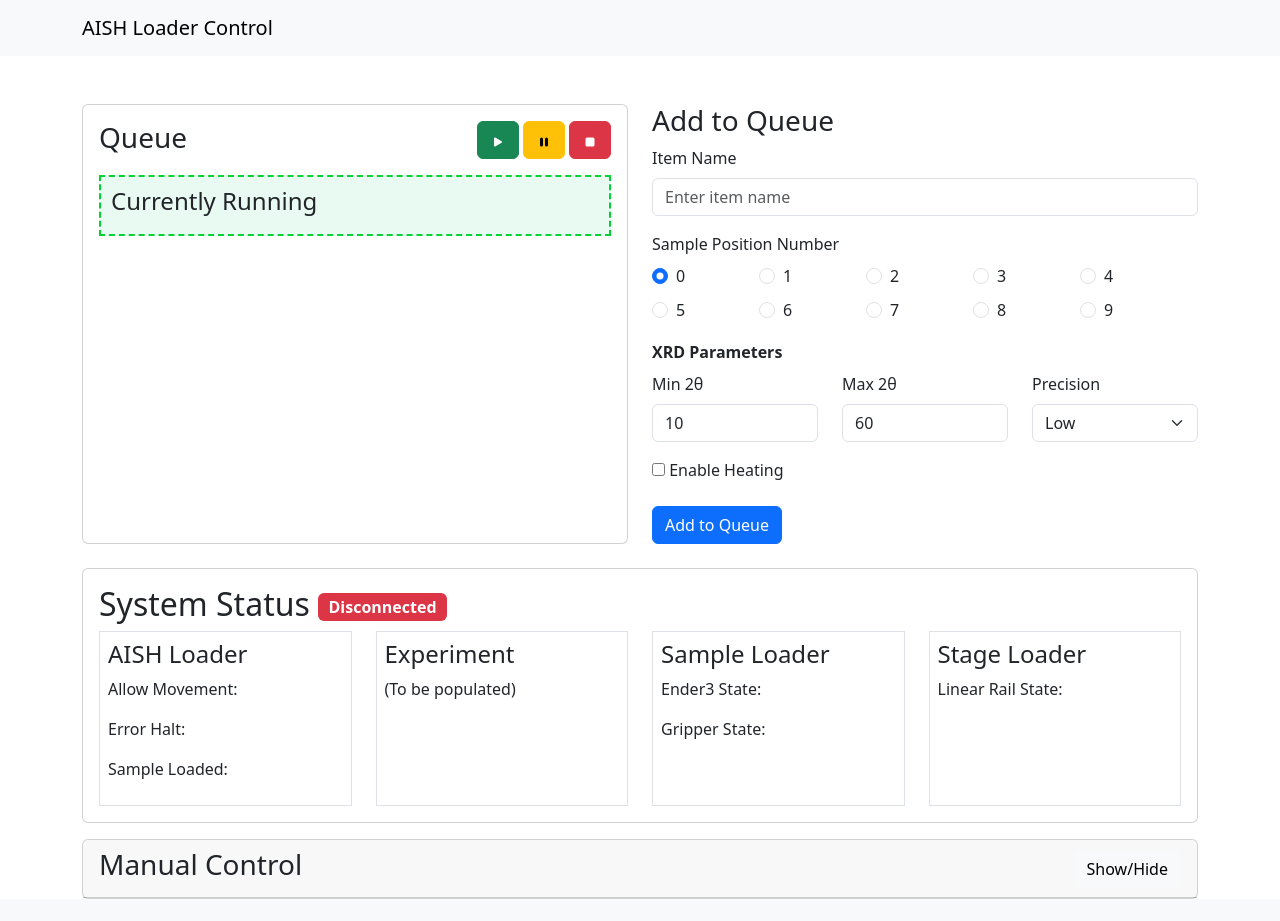
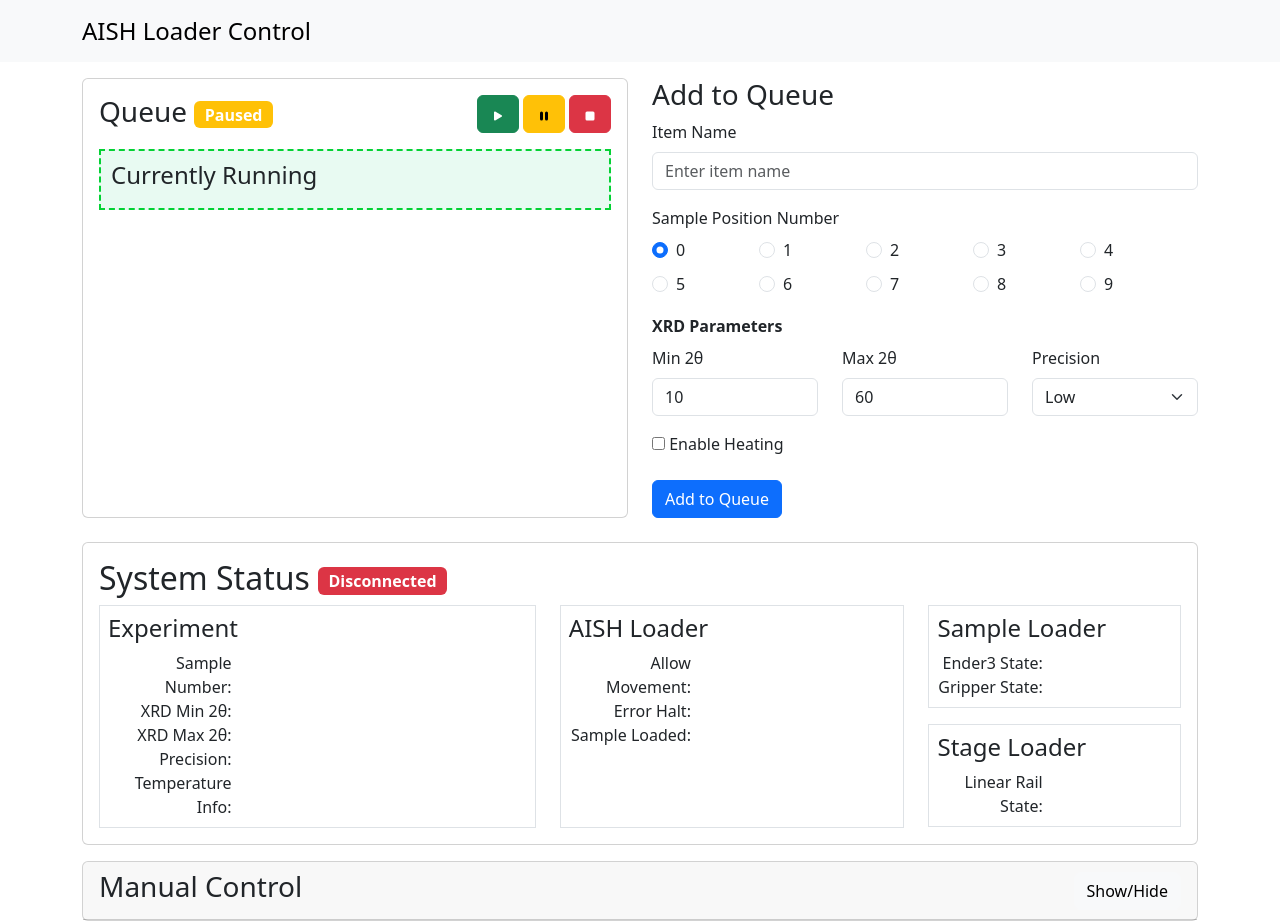
Before and after one commit to yoomambo/AISHLoader, a Flask app: page / in a window 1280 px wide. Before the commit the page ends 899 px from the top, so only its background shows below. Run offline with Flask 3, Linux system fonts and the light colour scheme; some libraries are stand-ins or nearby versions.

Commit message:
Updated state indicators of website, fixed queue buttons behavior

```diff
--- a/app.py
+++ b/app.py
@@ -7,6 +7,9 @@ import os
 import time
 
 print('\n\n\n')
+# Flask application
+app = Flask(__name__, static_url_path='/static')
+WEBSITE_TEST_MODE = True
 
 #Set up logging
 logging.basicConfig(
@@ -14,12 +17,7 @@ logging.basicConfig(
     format="%(asctime)s.%(msecs)03d %(levelname)-8s: %(message)s",
     datefmt='%y-%m-%d %H:%M:%S'
 )
-
-
-# Flask application
-app = Flask(__name__, static_url_path='/static')
-WEBSITE_TEST_MODE = True
-tempvar = 0
+app.logger.setLevel(logging.INFO)
 
 # STATE VARIABLES
 IS_SAMPLE_LOADED = False
@@ -43,6 +41,10 @@ logging.info("AISHLoader initialized")
 aish_experiment = None
 experiment_thread = ThreadPoolExecutor(max_workers=1)
 
+############################################################################################################
+# API ENDPOINTS
+############################################################################################################
+
 # Endpoint to get the state of the automated In-situ heating XRD loader
 # Intended use is for the frontend to poll the state of the system
 @app.route('/api/get_state', methods=['GET'])
@@ -50,12 +52,8 @@ def get_state():
     '''
     Returns the state of the automated In-situ heating XRD loader
     '''
-    # state = {'aish_loader': aish_loader.get_state() if aish_loader is not None else None,
-            #  'aish_experiment': aish_experiment.get_progress() if aish_experiment is not None else None}
     state = {'aish_loader': aish_loader.get_state() if aish_loader is not None else None,
              'aish_experiment': aish_experiment if aish_experiment is not None else None}
-
-    print("AISH EXPERIMENT", aish_experiment)
 
     return jsonify(state)
 
@@ -87,49 +85,44 @@ def command():
     sample_num = request.json['sample_num']
     xrd_params = request.json['xrd_params']
 
-    logging.info(f"Received command to run XRD on sample \n\t{sample_num} \n\t{xrd_params}")
+    logging.info(f"Received command to run XRD on sample {sample_num} \n\t{xrd_params}")
 
+    if WEBSITE_TEST_MODE:
+        aish_experiment = {'sample_num': sample_num, 'xrd_params': xrd_params}
+        print("OUT OF TEST", aish_experiment)
+        def run_xrd(sample_num):
+            global aish_experiment  #Ensure we are using the global aish_experiment
+            print(f"IN TEST {aish_experiment}\n\n")
+            logging.info("Starting experiment")
+            time.sleep(10)
 
-    # aish_experiment = {'sample_num': sample_num, 'xrd_params': xrd_params}
-    # print("OUT OF TEST", aish_experiment)
-    # def run_test():
-    #     global aish_experiment  #Ensure we are using the global aish_experiment
-    #     print(f"IN TEST {aish_experiment}\n\n")
-    #     logging.info("Starting experiment")
-    #     time.sleep(5)
+            print(f"IN TEST3 {aish_experiment}\n\n")
+            aish_experiment = None
+    else:
+        # Create a new XRD experiment, and loading routine
+        sample_name = xrd_params['sample_name']
+        min_angle = xrd_params['min_angle']
+        max_angle = xrd_params['max_angle']
+        prec = xrd_params['prec']
+        temperatures = xrd_params['temperatures']
+        aish_experiment = AISHExperiment(sample_name, min_angle, max_angle, prec, temperatures)
+        def run_xrd(sample_num):
+            global aish_experiment
+            global aish_loader
 
-    #     aish_experiment = "WORLD"
-    #     print(f"IN TEST2 {aish_experiment}\n\n")
-    #     time.sleep(5)
+            # Load the sample and run
+            aish_loader.load_sample(sample_num)
+            aish_experiment.run_sequence()
+            aish_loader.unload_sample()
 
-    #     print(f"IN TEST3 {aish_experiment}\n\n")
-    #     aish_experiment = None
-    # experiment_thread.submit(run_test)
+            # Home all the hardware
+            aish_loader.home_all()
 
-    # # Create a new XRD experiment, and loading routine
-    sample_name = xrd_params['sample_name']
-    min_angle = xrd_params['min_angle']
-    max_angle = xrd_params['max_angle']
-    prec = xrd_params['prec']
-    temperatures = xrd_params['temperatures']
-    aish_experiment = AISHExperiment(sample_name, min_angle, max_angle, prec, temperatures)
-    def run_xrd(sample_num, xrd_params):
-        global aish_experiment
-        global aish_loader
-
-        # Load the sample and run
-        aish_loader.load_sample(sample_num)
-        aish_experiment.run_sequence(xrd_params)
-        aish_loader.unload_sample()
-
-        # Home all the hardware
-        aish_loader.home_all()
-
-        #Reset the experiment
-        aish_experiment = None
+            #Reset the experiment
+            aish_experiment = None
 
     # Submit the full routine to the executor
-    experiment_thread.submit(run_xrd, sample_num, xrd_params)
+    experiment_thread.submit(run_xrd, sample_num)
 
     return jsonify({"success": True})
 
--- a/static/js/app.js
+++ b/static/js/app.js
@@ -46,10 +46,8 @@ setInterval(() => {
     }
 
     // Update the system state on the page
+    renderCurrentlyRunning(systemState);
     renderQueue();
-    renderCurrentlyRunning(systemState);
-
-
     renderCurrentSystemState(systemState);
 
 
@@ -114,8 +112,8 @@ function renderCurrentSystemState(data) {
         document.getElementById('aish-loader-status').innerHTML = 'Disconnected';
         document.getElementById('aish-loader-status').classList.remove('bg-success');
         document.getElementById('aish-loader-status').classList.add('bg-danger');
-        return;
     }
+    else {
         // Reset the badge status to indicate system is operational
         document.getElementById('aish-loader-status').innerHTML = 'Operational';
         document.getElementById('aish-loader-status').classList.remove('bg-danger');
@@ -134,6 +132,37 @@ function renderCurrentSystemState(data) {
         document.getElementById('linear-rail-state').textContent = data.aish_loader.arduino.linear_rail;
     }
 
+    if (data.aish_experiment == null) {
+        // Clear the experiment info
+        document.getElementById('experiment-sample-num').textContent = '';
+        document.getElementById('experiment-min-angle').textContent = '';
+        document.getElementById('experiment-max-angle').textContent = '';
+        document.getElementById('experiment-precision').textContent = '';
+        document.getElementById('experiment-temperature-info').textContent = '';
+    } else {
+        // Experiment section
+
+        document.getElementById('experiment-sample-num').textContent = data.aish_experiment.sample_num;
+        document.getElementById('experiment-min-angle').textContent = data.aish_experiment.xrd_params.min_angle + "°";
+        document.getElementById('experiment-max-angle').textContent = data.aish_experiment.xrd_params.max_angle + "°";
+        document.getElementById('experiment-precision').textContent = data.aish_experiment.xrd_params.precision;
+
+        // Temperatures info
+        const temps = data.aish_experiment.xrd_params.temperatures;
+        let tempsInfo;
+        if (temps.length <= 5) {
+            tempsInfo = temps.join(', ');
+        } else {
+            tempsInfo = `${temps.slice(0, 3).join(', ')} ... ${temps.slice(-3).join(', ')}`;
+        }
+        const scansInfo = `Start: ${temps[0]}, End: ${temps[temps.length - 1]}, Total: ${temps.length}`;
+        document.getElementById('experiment-temperature-info').innerHTML = `${tempsInfo}<br>${scansInfo}`;
+
+    }
+
+}
+
+
 
 //////////////////////////////////////////////
 // Queue Management
@@ -141,6 +170,25 @@ function renderCurrentSystemState(data) {
 // Function to render the queue items in the sortable list
 function renderQueue() {
     queueList.innerHTML = ''; // Clear the list before rendering
+
+    //Update the queue status badge (Paused or running)
+    const queueStatusBadge = document.getElementById('queue-status');
+    if (queue_paused && queueRunningItem != null) {
+        queueStatusBadge.textContent = 'Will Stop After Current';  // Will pause after current item
+        queueStatusBadge.classList.remove('bg-success');
+        queueStatusBadge.classList.remove('bg-warning');
+        queueStatusBadge.classList.add('bg-info');
+    } else if (queue_paused) {
+        queueStatusBadge.textContent = 'Paused';
+        queueStatusBadge.classList.remove('bg-success');
+        queueStatusBadge.classList.remove('bg-info');
+        queueStatusBadge.classList.add('bg-warning');
+    } else {
+        queueStatusBadge.textContent = 'Running';
+        queueStatusBadge.classList.remove('bg-warning');
+        queueStatusBadge.classList.remove('bg-info');
+        queueStatusBadge.classList.add('bg-success');
+    }
 
     // For each of the items in the queue list, make a queue item and add it to the sortable list
     queueItems_array.forEach((item, index) => {
@@ -185,6 +233,7 @@ function renderCurrentlyRunning(systemStateData) {
 
     if (queue_paused && systemStateData.aish_experiment == null) {
         runningItemDiv.innerHTML = ''; // Clear the currently running box
+        queueRunningItem = null;    // Clear the running item
         return;
     }
 
@@ -238,9 +287,10 @@ function handle_button_queueAdd(event) {
             return;
         }
 
-        // Linear interpolation of temperatures
+        // Linear interpolation of temperatures (rounded to integers)
         const tempStep = (maxTemp - minTemp) / (numScans - 1);
-        temperatures = Array.from({ length: numScans }, (_, i) => minTemp + i * tempStep);
+        temperatures = Array.from({ length: numScans }, (_, i) => Math.round(minTemp + i * tempStep));
+
     }
 
     // Construct the new item object
@@ -302,9 +352,10 @@ function sendNextQueueItem() {
             min_angle: queueRunningItem.minAngle,
             max_angle: queueRunningItem.maxAngle,
             precision: queueRunningItem.precision,
-            temperatures: queueRunningItem.temperatures
+            temperatures: queueRunningItem.temperatures.length ? queueRunningItem.temperatures : [25]
         }
     }
+    console.log('Sending Command: ', command_package);
 
     // Send the command to the Flask endpoint
     $.ajax({
@@ -323,6 +374,7 @@ function handle_button_queueStart() {
     if (queueItems_array.length > 0) {
         queue_paused = false;
         sendNextQueueItem();
+        renderQueue();
     } else {
         alert('No items in the queue to start.');
     }
@@ -331,10 +383,13 @@ function handle_button_queueStart() {
 function handle_button_queuePause() {
     console.log('Queue Paused');
     queue_paused = true;    // Set the queue to paused, so it doesn't send the next item
+    renderQueue(); // Re-render the queue to reflect changes
 }
 
 function handle_button_queueAbort() {
+    console.warn("QUEUE ABORTED");
     queue_paused = true;    // Set the queue to paused, so it doesn't send the next item
+    renderQueue(); // Re-render the queue to reflect changes
 
     // Send the abort command to the Flask endpoint
     $.ajax({
--- a/templates/index.html
+++ b/templates/index.html
@@ -7,7 +7,7 @@
     <link href="https://cdn.jsdelivr.net/npm/bootstrap@5.3.0-alpha1/dist/css/bootstrap.min.css" rel="stylesheet">
 
     <title>
-        AISH XRD
+        AISH XRD Control
     </title>
 
     <style>
@@ -55,24 +55,27 @@
     <!-- Title bar -->
     <nav class="navbar navbar-expand-lg navbar-light bg-light">
         <div class="container">
-            <a class="navbar-brand">AISH Loader Control</a>
+            <a class="navbar-brand" style="font-size: 1.5rem;">AISH Loader Control</a>
         </div>
     </nav>
 
     <!-- Main Content -->
-    <div class="container mt-5">
+    <div class="container mt-3">
         <div class="row">
             <!-- Left: Queue Display -->
             <div class="col-md-6">
                 <div class="card h-100">
                     <div class="card-body">
                         <div class="row">
-                            <div class="col-md-5">
-                                <h3 class="card-title">Queue</h3>
+                            <div class="col-md-8">
+                                <h3 class="card-title">
+                                    Queue
+                                    <span id="queue-status" class="badge bg-warning fs-6 align-middle">Paused</span>
+                                </h3>
                             </div>
 
                             <!-- Queue control buttons (start, pause, abort) -->
-                            <div class="col-md-7 text-end">
+                            <div class="col-md-4 text-end">
                                 <button id="queue-start-button" class="btn btn-success mb-3" data-bs-toggle="tooltip"
                                     data-bs-placement="bottom" title="Start running the queue">
                                     <svg xmlns="http://www.w3.org/2000/svg" width="16" height="16" fill="currentColor"
@@ -91,7 +94,7 @@
                                     </svg>
                                 </button>
 
-                                <button id="queue-stop-button" class="btn btn-danger mb-3" data-bs-toggle="tooltip"
+                                <button id="queue-abort-button" class="btn btn-danger mb-3" data-bs-toggle="tooltip"
                                     data-bs-placement="bottom" title="Abort current and pause (MUST MANUALLY UNLOAD)">
                                     <svg xmlns="http://www.w3.org/2000/svg" width="16" height="16" fill="currentColor"
                                         class="bi bi-stop-fill" viewBox="0 0 16 16">
@@ -228,6 +231,7 @@
             </div>
         </div>
 
+        <!-- System Status Section -->
         <div class="row">
             <div class="col-md-12 mt-4">
                 <div class="card">
@@ -238,46 +242,127 @@
                         </h2>
 
                         <div class="row d-flex align-items-stretch">
-                            <!-- AISH Loader Section -->
-                            <div class="col-md-3 d-flex">
+                            <!-- Experiment Section -->
+                            <div class="col-md-5 d-flex">
                                 <div class="border p-2 flex-fill">
-                                    <h4>AISH Loader</h4>
-                                    <p>Allow Movement: <span id="allow-movement"></span></p>
-                                    <p>Error Halt: <span id="error-halt"></span></p>
-                                    <p>Sample Loaded: <span id="sample-loaded"></span></p>
+                                    <h4>Experiment</h4>
+                                    <div class="row">
+                                        <div class="col-md-4 text-end">
+                                            Sample Number:
+                                        </div>
+                                        <div class="col-md-8">
+                                            <span id="experiment-sample-num"></span>
+                                        </div>
+                                    </div>
+                                    <div class="row">
+                                        <div class="col-md-4 text-end">
+                                            XRD Min 2θ:
+                                        </div>
+                                        <div class="col-md-8">
+                                            <span id="experiment-min-angle"></span>
+                                        </div>
+                                    </div>
+                                    <div class="row">
+                                        <div class="col-md-4 text-end">
+                                            XRD Max 2θ:
+                                        </div>
+                                        <div class="col-md-8">
+                                            <span id="experiment-max-angle"></span>
+                                        </div>
+                                    </div>
+                                    <div class="row">
+                                        <div class="col-md-4 text-end">
+                                            Precision:
+                                        </div>
+                                        <div class="col-md-8">
+                                            <span id="experiment-precision"></span>
+                                        </div>
+                                    </div>
+                                    <div class="row">
+                                        <div class="col-md-4 text-end">
+                                            Temperature Info:
+                                        </div>
+                                        <div class="col-md-8">
+                                            <span id="experiment-temperature-info"></span>
+                                        </div>
+                                    </div>
                                 </div>
                             </div>
 
-                            <!-- Experiment Section -->
-                            <div class="col-md-3 d-flex">
+                            <!-- AISH Loader Section -->
+                            <div class="col-md-4 d-flex">
                                 <div class="border p-2 flex-fill">
-                                    <h4>Experiment</h4>
-                                    <p>(To be populated)</p>
+                                    <h4>AISH Loader</h4>
+                                    <div class="row">
+                                        <div class="col-md-5 text-end">
+                                            Allow Movement:
+                                        </div>
+                                        <div class="col-md-7">
+                                            <span id="allow-movement"></span>
+                                        </div>
+                                    </div>
+                                    <div class="row">
+                                        <div class="col-md-5 text-end">
+                                            Error Halt:
+                                        </div>
+                                        <div class="col-md-7">
+                                            <span id="error-halt"></span>
+                                        </div>
+                                    </div>
+                                    <div class="row">
+                                        <div class="col-md-5 text-end">
+                                            Sample Loaded:
+                                        </div>
+                                        <div class="col-md-7">
+                                            <span id="sample-loaded"></span>
+                                        </div>
+                                    </div>
                                 </div>
                             </div>
 
+                            <!-- Sample Loader and Stage Loader stacked -->
+                            <div class="col-md-3">
                                 <!-- Sample Loader Section -->
-                            <div class="col-md-3 d-flex">
-                                <div class="border p-2 flex-fill">
+                                <div class="border p-2 mb-3">
                                     <h4>Sample Loader</h4>
-                                    <p>Ender3 State: <span id="ender3-state"></span></p>
-                                    <p>Gripper State: <span id="gripper-state"></span></p>
+                                    <div class="row">
+                                        <div class="col-md-6 text-end">
+                                            Ender3 State:
+                                        </div>
+                                        <div class="col-md-6">
+                                            <span id="ender3-state"></span>
+                                        </div>
+                                    </div>
+                                    <div class="row">
+                                        <div class="col-md-6 text-end">
+                                            Gripper State:
+                                        </div>
+                                        <div class="col-md-6">
+                                            <span id="gripper-state"></span>
+                                        </div>
                                     </div>
                                 </div>
 
                                 <!-- Stage Loader Section -->
-                            <div class="col-md-3 d-flex">
-                                <div class="border p-2 flex-fill">
+                                <div class="border p-2">
                                     <h4>Stage Loader</h4>
-                                    <p>Linear Rail State: <span id="linear-rail-state"></span></p>
+                                    <div class="row">
+                                        <div class="col-md-6 text-end">
+                                            Linear Rail State:
                                         </div>
+                                        <div class="col-md-6">
+                                            <span id="linear-rail-state"></span>
+                                        </div>
+                                    </div>
+                                </div>
+                            </div>
+
                         </div>
                     </div>
                 </div>
             </div>
         </div>
 
-        </div>
     </div>
 
 
@@ -406,11 +491,7 @@
         </div>
     </div>
 
-
+    <!-- Load Main script -->
     <script src="{{ url_for('static', filename='js/app.js') }}"></script>
-    <!-- <script src="/static/js/app.js"></script> -->
-
-
 </body>
-
 </html>
```
Also changed, not shown: AISHExperiment.py (+6 -1 lines), Ender3Position_Calibration.py (deleted, +0 -42 lines), xrd_exp_test.py (deleted, +0 -32 lines), xrd_exp_test_single.py (deleted, +0 -43 lines), 2 other files. Lines whose indentation alone changed are shown as unchanged.
